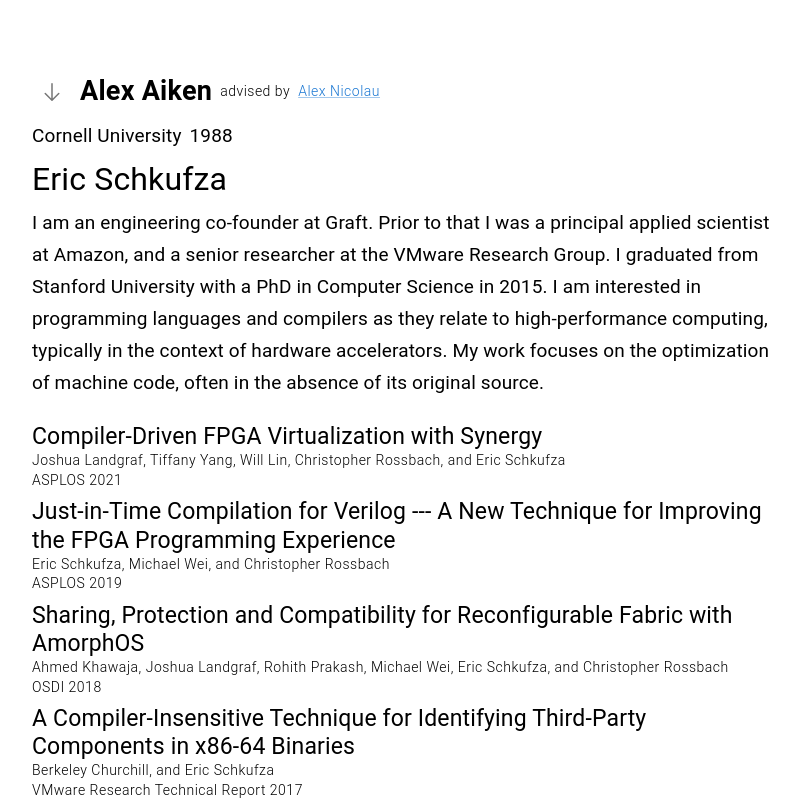
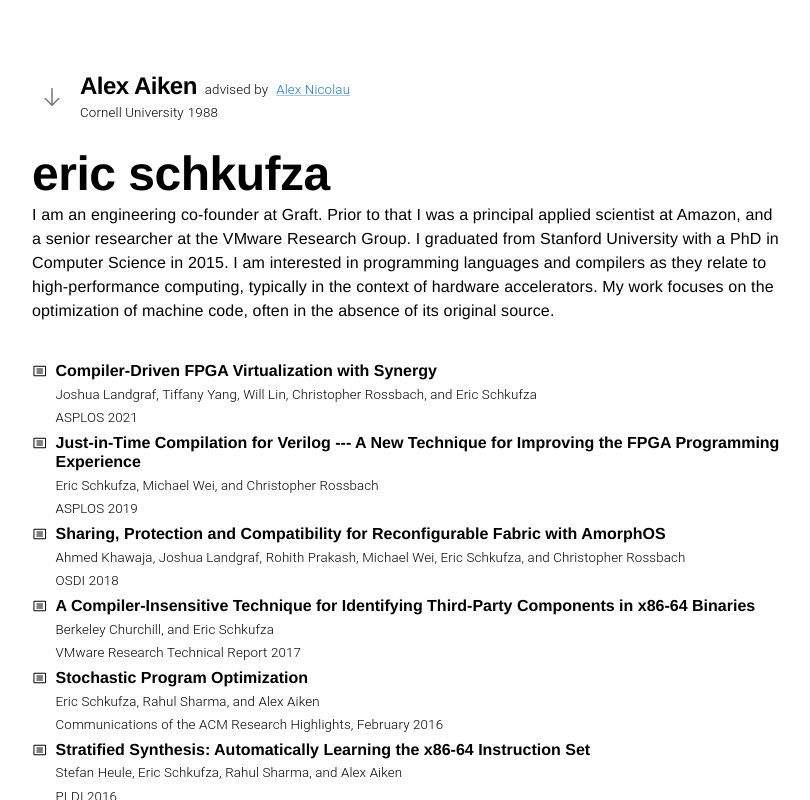
Before and after one commit to eschkufz/www, a React (Create React App) app: page / in a window 1280 px wide. Both pictures are taken after a click on the link "Alex Aiken". Shown: the top 800 px of the page, without its empty margins (233-1043 px from the left). Built offline with nearby package versions, Linux system fonts and the light colour scheme.

Commit message:
Format looking better
Signed-off-by: eric schkufza <eschkufz@erics-MacBook-Pro.local>

```diff
--- a/src/App.tsx
+++ b/src/App.tsx
@@ -2,7 +2,7 @@
 import { ReactNode, useState } from 'react';
 import { Citation, CITATIONS } from './citations';
 import { Academic, TREE } from './genalogy';
-import { ArrowDownIcon } from '@phosphor-icons/react';
+import { ArrowDownIcon, ArticleIcon } from '@phosphor-icons/react';
 import { theme } from './theme';
 
 export function App() {
@@ -20,7 +20,7 @@
 
 function Page({children}: PageProps) {
   return <Stack direction="column" sx={{width: "100%", alignItems: "center"}}>
-    <Stack direction="column" sx={{width: "750px", alignItems: "left", gap: 3, paddingTop: 8}}>
+    <Stack direction="column" sx={{width: "750px", alignItems: "left", paddingTop: 8, gap: 1}}>
       {children}
     </Stack>
   </Stack>;
@@ -35,9 +35,9 @@
   const collapse = (i: number) => setAcademics(academics.slice(0, i));
   const expand = (i: number, parent: Academic) => setAcademics([...academics.slice(0, i+1), parent]);
 
-  return <Stack direction="column" sx={{width: "100%", alignItems: "left", gap: 1}}>
+  return <>
     {academics.map((academic, i)=><Individual key={`${academic.name}${i}`} academic={academic} activeParent={academics[i+1]} collapse={()=>collapse(i)} expand={(p)=>expand(i, p)}/>).reverse()}
-  </Stack>;
+  </>;
 }
 
 
@@ -49,41 +49,41 @@
 };
 
 function Individual(props: IndividualProps) {
-  return <Stack direction="column" sx={{width: "100%", alignItems: "left", gap: 1}}>
-    {props.academic.bio ? <IndividualLong {...props}/> : <IndividualBrief {...props}/>}
+  return props.academic.bio ? <IndividualLong {...props}/> : <IndividualBrief {...props}/>;
+}
+
+function IndividualLong(props: IndividualProps) {
+  return <Stack direction="column" sx={{width: "100%", alignItems: "left", gap: 1, paddingTop: 2, paddingBottom: 4}}>
+    <Stack direction="row" sx={{alignItems:"end", gap: 1}}>
+      <Typography variant="h1" sx={{marginBottom: -0.9}}>{props.academic.name}</Typography>
+      <GenealogyButtons {...props}/>
+    </Stack>
+    <Typography variant="body1">{props.academic.bio}</Typography>
   </Stack>;
 }
 
-function IndividualLong(props: IndividualProps) {
-  return <>
-    <Stack direction="row" sx={{alignItems:"center", gap: 1}}>
-      <Typography variant="h1">{props.academic.name}</Typography>
-      <GenealogyButtons {...props}/>
-      </Stack>
-      <Typography variant="body1">{props.academic.bio}</Typography>
-    </>;
-}
-
 function IndividualBrief(props: IndividualProps) {
-  return <>
-        <Stack direction="row" sx={{alignItems:"center", gap: 1}}>
+  return <Stack direction="row" sx={{alignItems:"center", gap: 1}}>
           <IconButton onClick={props.collapse}><ArrowDownIcon/></IconButton>
-      <Typography variant="h2">{props.academic.name}</Typography>
-      <GenealogyButtons {...props}/>
-      </Stack>
-      <Stack direction="row" sx={{alignItems:"center", gap: 1}}>
-      {props.academic.school && <Typography>{props.academic.school}</Typography>}
-      {props.academic.grad && <Typography>{props.academic.grad}</Typography>}
-      </Stack>
-  </>;
+          <Stack direction="column" sx={{width: "100%", alignItems: "left", gap: 0.5}}>
+            <Stack direction="row" sx={{width: "100%", alignItems: "end", gap: 1}}>
+              <Typography variant="h2" sx={{marginBottom: -0.2}}>{props.academic.name}</Typography>
+              <GenealogyButtons {...props}/>
+            </Stack>
+            <Stack direction="row" sx={{alignItems:"center", gap: 0.5}}>
+              {props.academic.school && <Typography variant="body2">{props.academic.school}</Typography>}
+              {props.academic.grad && <Typography variant="body2">{props.academic.grad}</Typography>}
+            </Stack>
+          </Stack>
+  </Stack>;
 }
 
 function GenealogyButtons(props: IndividualProps) {
   const inactiveParents = props.academic.parents.filter((p)=>p.name !== props.activeParent?.name);
-  return inactiveParents.length === 0 ? null : <Stack direction="row" sx={{alignItems:"center", gap: 1}}>
+  return inactiveParents.length === 0 ? null : <>
     <Typography variant="body2">{inactiveParents.length === props.academic.parents.length ? "advised by" : "also advised by"}</Typography>
   {inactiveParents.map((parent, i)=><GenealogyButton key={`${props.academic.name}${i}`} {...props} parent={parent} />)}
-  </Stack>;
+  </>;
 }
 
 type GenealogyButtonProps = IndividualProps & {
@@ -100,10 +100,13 @@
 
 function Cite({citation}: CiteProps) {
   const authors = citation.authors.map((author, i)=>i > 0 && i === citation.authors.length - 1 ? "and " + author : author).join(", ");
-  return <Stack direction="column" sx={{width: "100%", alignItems: "left"}}>
-    <Typography variant="h3">{citation.title}</Typography>
-    <Typography variant="body2">{authors}</Typography>
-    <Typography variant="body2">{citation.venue}</Typography>
+  return <Stack direction="row" sx={{width: "100%", alignItems: "begin", gap: 1}}>
+    <ArticleIcon />
+    <Stack direction="column" sx={{width: "100%", alignItems: "left", gap: 0.5, marginTop: -0.1}}>
+      <Typography variant="h3">{citation.title}</Typography>
+      <Typography variant="body2">{authors}</Typography>
+      <Typography variant="body2">{citation.venue}</Typography>
+    </Stack>
   </Stack>;
 }
 
@@ -112,7 +115,7 @@
 };
 
 function Cites({citations}: CitesProps) {
-  return <Stack direction="column" sx={{width: "100%", alignItems: "left", gap: 1}}>
+  return <>
     {citations.map((citation, i)=><Cite key={i} citation={citation}/>)}
-  </Stack>
+  </>
 }
--- a/src/theme.tsx
+++ b/src/theme.tsx
@@ -2,85 +2,58 @@
 
 const typography: TypographyVariantsOptions = {
   body1: {
-    fontWeight: 400,
-    fontSize: "19px",
-    lineHeight: "32px",
-    letterSpacing: "0.15px",
+    fontFamily: "Helvetica",
+    fontWeight: 300,
+    fontSize: "12pt",
   },
   body2: {
     fontWeight: 300,
-    fontSize: "14px",
-    lineHeight: "19.57px",
-    letterSpacing: "0.5px",
+    fontSize: "10pt",
   },
 
   button: {
-    fontWeight: 600,
-    fontSize: "12px",
-    lineHeight: "14.68px",
-    letterSpacing: "1.25px",
+    color: "red",
   },
   caption: {
-    fontWeight: 400,
-    fontSize: "11px",
-    lineHeight: "13.45px",
-    letterSpacing: "1.5px",
+    color: "red",
   },
   overline: {
-    fontWeight: 700,
-    fontSize: "11px",
-    lineHeight: "13.45px",
-    letterSpacing: "2px",
+    color: "red",
   },
 
   h1: {
-    fontWeight: 400,
-    fontSize: "32px",
-    lineHeight: "39.14px",
-    letterSpacing: "0.15px",
+    fontFamily: "Helvetica",
+    textTransform: "lowercase",
+    fontWeight: "bolder",
+    fontSize: "36pt",
+    letterSpacing: "-0.5px",
   },
   h2: {
-    fontWeight: 700,
-    fontSize: "27px",
-    lineHeight: "33.02px",
-    letterSpacing: "0.25px",
+    fontFamily: "Helvetica",
+    fontWeight: "bold",
+    fontSize: "18pt",
+    letterSpacing: "-0.5px",
   },
   h3: {
-    fontWeight: 400,
-    fontSize: "23px",
-    lineHeight: "28.13px",
-    letterSpacing: "0.15px",
+    fontFamily: "Helvetica",
+    fontWeight: "bold",
+    fontSize: "12pt",
   },
   h4: {
-    fontWeight: 500,
-    fontSize: "16px",
-    lineHeight: "19.57px",
-    letterSpacing: "1.25px",
+    color: "red",
   },
   h5: {
-    fontWeight: 600,
-    fontSize: "16px",
-    lineHeight: "19.57px",
-    letterSpacing: "0.5px",
+    color: "red",
   },
   h6: {
-    fontWeight: 500,
-    fontSize: "16px",
-    lineHeight: "24px",
-    letterSpacing: "0.5px",
+    color: "red",
   },
 
   subtitle1: {
-    fontWeight: 400,
-    fontSize: "16px",
-    lineHeight: "19.57px",
-    letterSpacing: "0.5px",
+    color: "red",
   },
   subtitle2: {
-    fontWeight: 400,
-    fontSize: "14px",
-    lineHeight: "24px",
-    letterSpacing: "0.5px",
+    color: "red",
   },
 };
 
```
